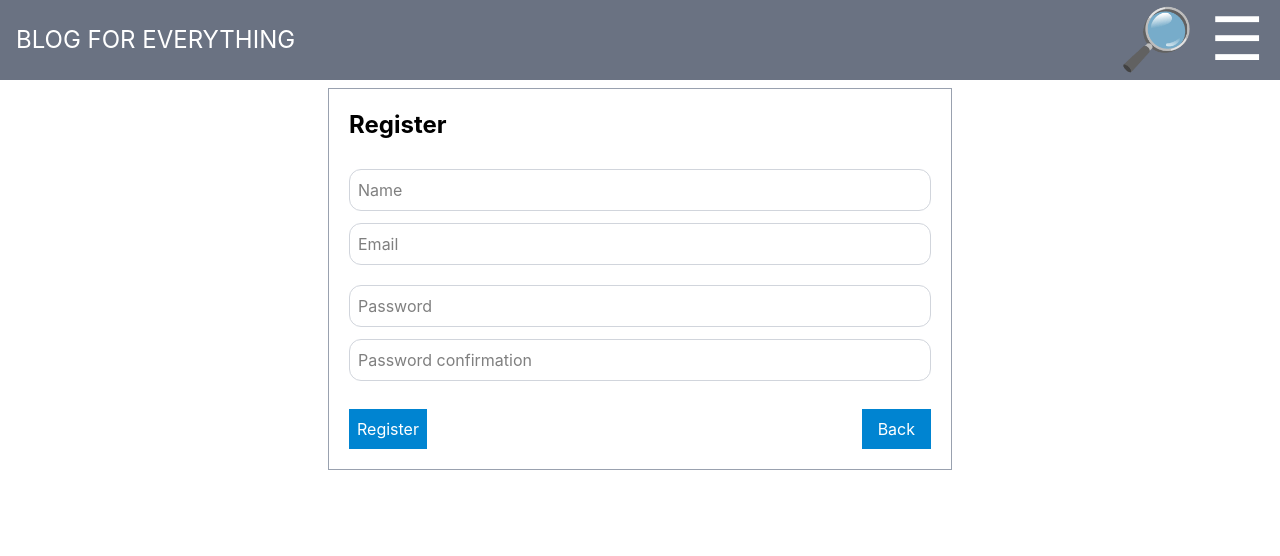
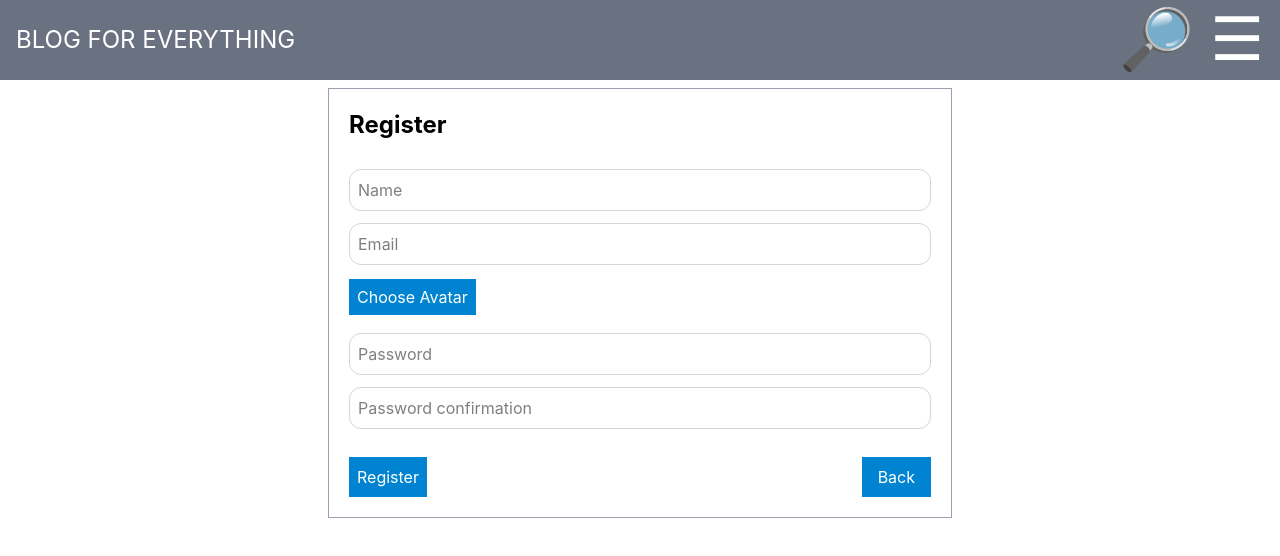
Before and after one commit to HorestK/react-blog, a React (Vite) app: page /register in a window 1280 px wide. Shown: the top 556 px of the page. Built offline with nearby package versions, Linux system fonts and the light colour scheme.

Commit message:
feat: added user profile page part 2

```diff
--- a/src/components/UploadImages.jsx
+++ b/src/components/UploadImages.jsx
@@ -2,7 +2,7 @@ import {useState} from "react";
 import PhotoView from "./PhotoView.jsx";
 import {usePostStore} from "../Store/postStore.js";
 
-export default function UploadImages(){
+export default function UploadImages({isAvatar = false}){
     // const [previewURL, setPreviewURL] = useState()
     // const [selectedPhoto, setSelectedPhoto] = useState()
     const [photoIsClicked, setPhotoIsClicked] = useState(false)
@@ -21,10 +21,10 @@ export default function UploadImages(){
     // }
 
     return (
-        <>
-            <div className='w-full'>
+        <div className=''>
+            <div className='w-full mb-3'>
                 <label className='bg-sky-600 text-white p-2 cursor-pointer'>
-                    Choose Photo
+                    Choose {isAvatar ? 'Avatar' : 'Photo'}
                     <input type='file'
                            className='hidden'
                            name='image'
@@ -36,7 +36,7 @@ export default function UploadImages(){
             </div>
 
             {previewURL && <img src={previewURL}
-                 className='w-[125px] h-[75px] border-4 border-gray-600 rounded-[10%]'
+                 className='w-[125px] h-[75px] border-4 border-gray-600 rounded-[10%] mt-4 mb-2'
                  onClick={()=>{
                      console.log('photo')
                      setPhotoIsClicked(true)
@@ -47,6 +47,6 @@ export default function UploadImages(){
                                           isBgClicked={photoIsClicked}
                                           setIsBgClicked={setPhotoIsClicked}
             />}
-        </>
+        </div>
     )
 }
--- a/src/pages/user/Register.jsx
+++ b/src/pages/user/Register.jsx
@@ -1,6 +1,7 @@
 import {useUserStore} from "../../Store/userStore.js";
 import {ROUTES} from "../../routes/Routes.js";
 import {useNavigate} from "react-router-dom";
+import UploadImages from "../../components/UploadImages.jsx";
 
 export default function Register(){
     const {handleUser, regUser, errors} = useUserStore()
@@ -29,6 +30,7 @@ export default function Register(){
                        handleUser(e)
                    }}
                    name='email'/>
+            <UploadImages isAvatar={true}/>
             <input type='password'
                    placeholder='Password'
                    className='border border-gray-300 rounded-xl w-1/1 p-2'
```
